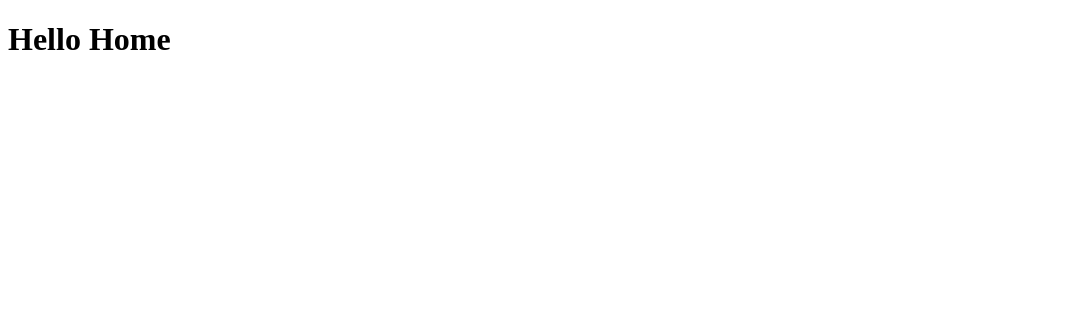
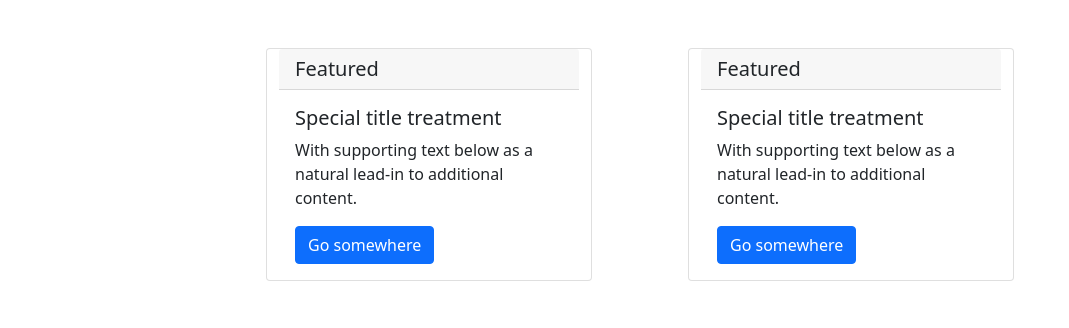
Before and after one commit to AlazarBekele/Clone-Session, a Django app: page / in a window 1280 px wide. Shown: the top 328 px of the page, without its empty margins (0-1069 px from the left). Run offline with Django 5.2, Linux system fonts and the light colour scheme.

Commit message:
Add Bootstrap Style

```diff
--- a/Base/templates/index.html
+++ b/Base/templates/index.html
@@ -4,10 +4,49 @@
   <meta charset="UTF-8">
   <meta name="viewport" content="width=device-width, initial-scale=1.0">
   <title>Home</title>
+
+  <link href="https://cdn.jsdelivr.net/npm/bootstrap@5.0.2/dist/css/bootstrap.min.css" rel="stylesheet" integrity="sha384-EVSTQN3/azprG1Anm3QDgpJLIm9Nao0Yz1ztcQTwFspd3yD65VohhpuuCOmLASjC" crossorigin="anonymous">
+
+  <script src="https://cdn.jsdelivr.net/npm/bootstrap@5.0.2/dist/js/bootstrap.bundle.min.js" integrity="sha384-MrcW6ZMFYlzcLA8Nl+NtUVF0sA7MsXsP1UyJoMp4YLEuNSfAP+JcXn/tWtIaxVXM" crossorigin="anonymous"></script>
+
 </head>
 <body>
 
-  <h1>Hello Home</h1>
+    <div class="">
+
+      <div class="row justify-content-center">
+
+        <div class="card col-md-3 m-5">
+
+          <h5 class="card-header">Featured</h5>
+
+          <div class="card-body">
+
+            <h5 class="card-title">Special title treatment</h5>
+            <p class="card-text">With supporting text below as a natural lead-in to additional content.</p>
+            <a href="#" class="btn btn-primary">Go somewhere</a>
+
+          </div>
+
+        </div>
+
+        <div class="card col-md-3 m-5">
+
+          <h5 class="card-header">Featured</h5>
+
+          <div class="card-body">
+
+            <h5 class="card-title">Special title treatment</h5>
+            <p class="card-text">With supporting text below as a natural lead-in to additional content.</p>
+            <a href="#" class="btn btn-primary">Go somewhere</a>
+
+          </div>
+
+        </div>
+
+      </div>
+
+    </div>
 
 </body>
 </html>
```
